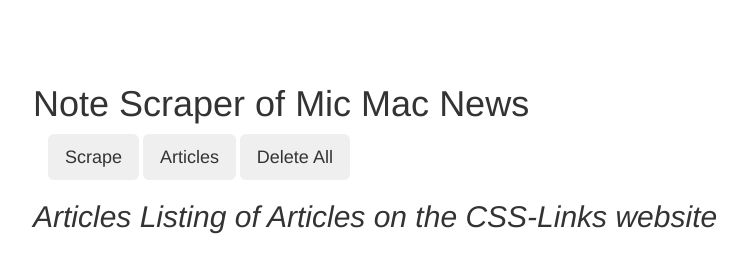
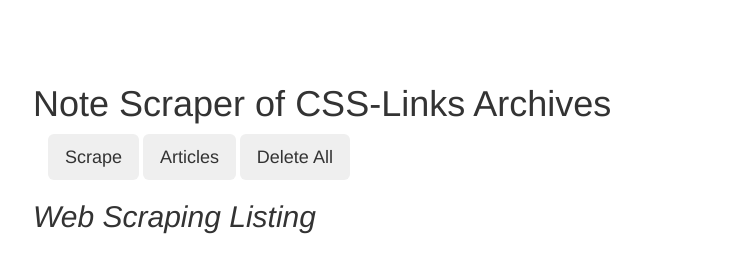
Before and after one commit to LisaMichael/mongoLab, a website: page public/index.html in a window 1280 px wide. Shown: the top 272 px of the page, without its empty margins (127-874 px from the left). Drawn offline with nearby package versions, Linux system fonts and the light colour scheme; no server answers.

Commit message:
modifying html of index.html

```diff
--- a/public/index.html
+++ b/public/index.html
@@ -51,13 +51,13 @@
 
 <body>
   <div id="wrapper">
-    <h1>Note Scraper of Mic Mac News</h1>
+    <h1>Note Scraper of CSS-Links Archives</h1>
     <div class="container">
     <button class="btn btn-ghost-primary btn-lg" type="submit" id="btn-scrape" onclick="window.location.href = 'https://mongowk18.herokuapp.com/scrape'" target="_blank" >Scrape</button>
     <button class="btn btn-ghost-primary btn-lg" type="submit" id="btn-Articles">Articles</button>
     <button class="btn btn-ghost-primary btn-lg" type="submit" id="btn-delete">Delete All</button>
   </div>
-    <h2><i>Articles Listing of Articles on the CSS-Links website</i></h2>
+    <h2><i>Web Scraping Listing </i></h2>
 
     <div id="articles"></div>
     <div id="notes"></div>
```
